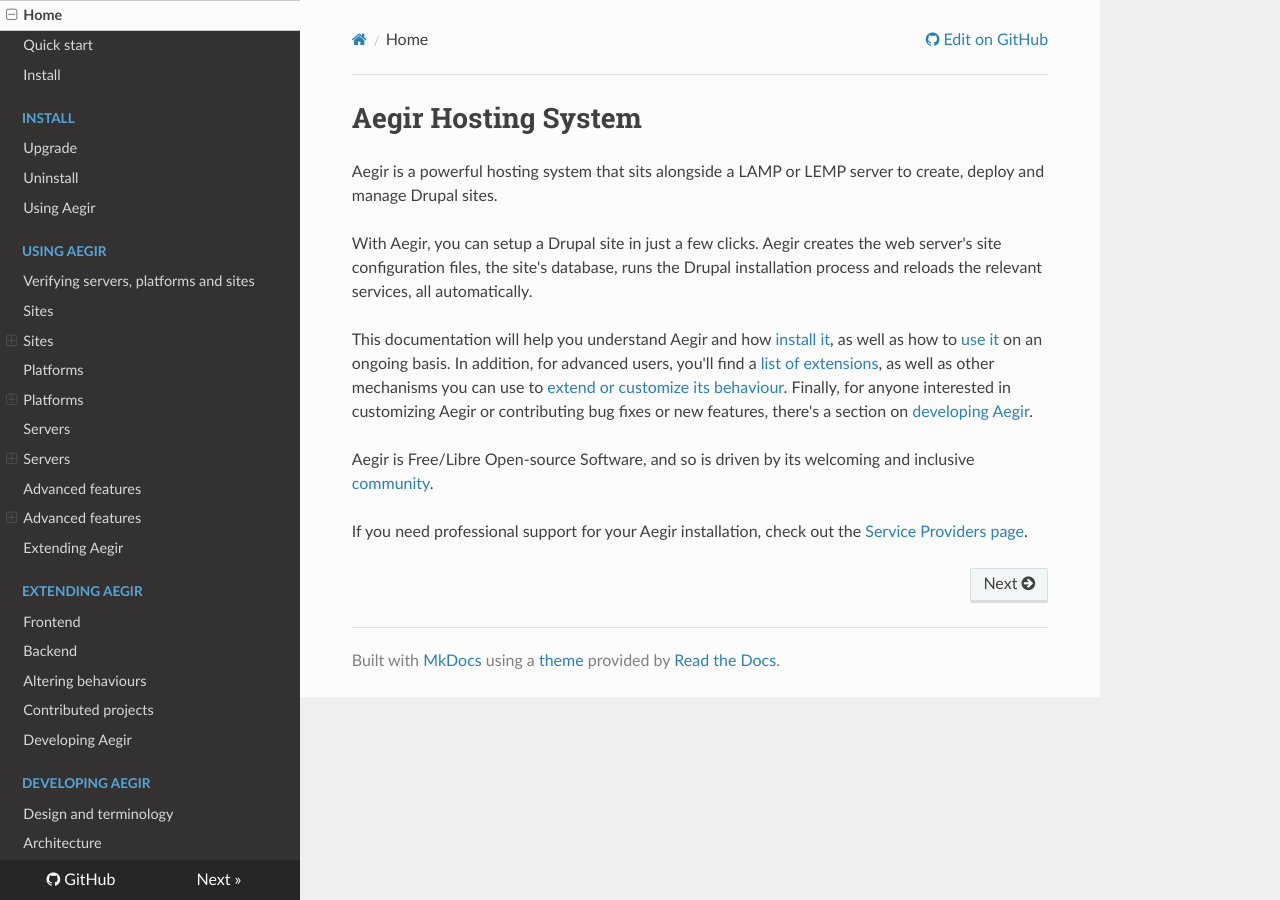
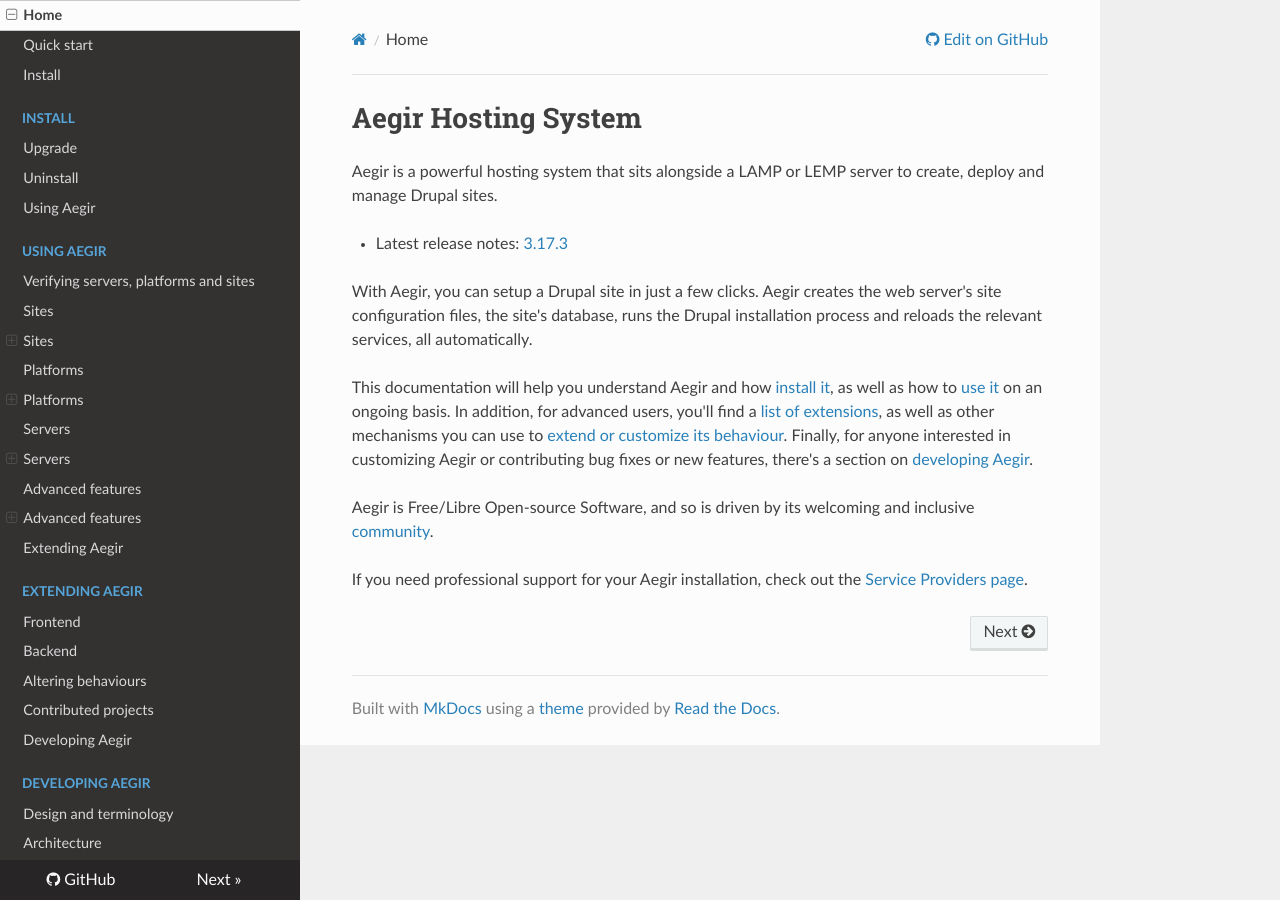
Before and after one commit to aegir-project/documentation, an MkDocs documentation site: the page built from docs/index.md, in a window 1280 px wide. Built offline with MkDocs 1.6.1, drawn with Linux system fonts in a browser that asks for light colours; nearby versions of some CDN libraries; old or Windows-style settings are respelled for this version of MkDocs.

Commit message:
The rendering on GitLab Pages is missing the /en path prefix, which breaks URL's
Trying to add a redirect on /en, and a link on the docs home to the latest release notes.

```diff
--- a/docs/index.md
+++ b/docs/index.md
@@ -2,6 +2,8 @@
 ====================
 
 Aegir is a powerful hosting system that sits alongside a LAMP or LEMP server to create, deploy and manage Drupal sites.
+
+* Latest release notes: [3.17.3](/release-notes/3.17/)
 
 With Aegir, you can setup a Drupal site in just a few clicks. Aegir creates the web server's site configuration files, the site's database, runs the Drupal installation process and reloads the relevant services, all automatically.
 
```
Also changed, not shown: docs/en.md (added, +1 -0 lines).
